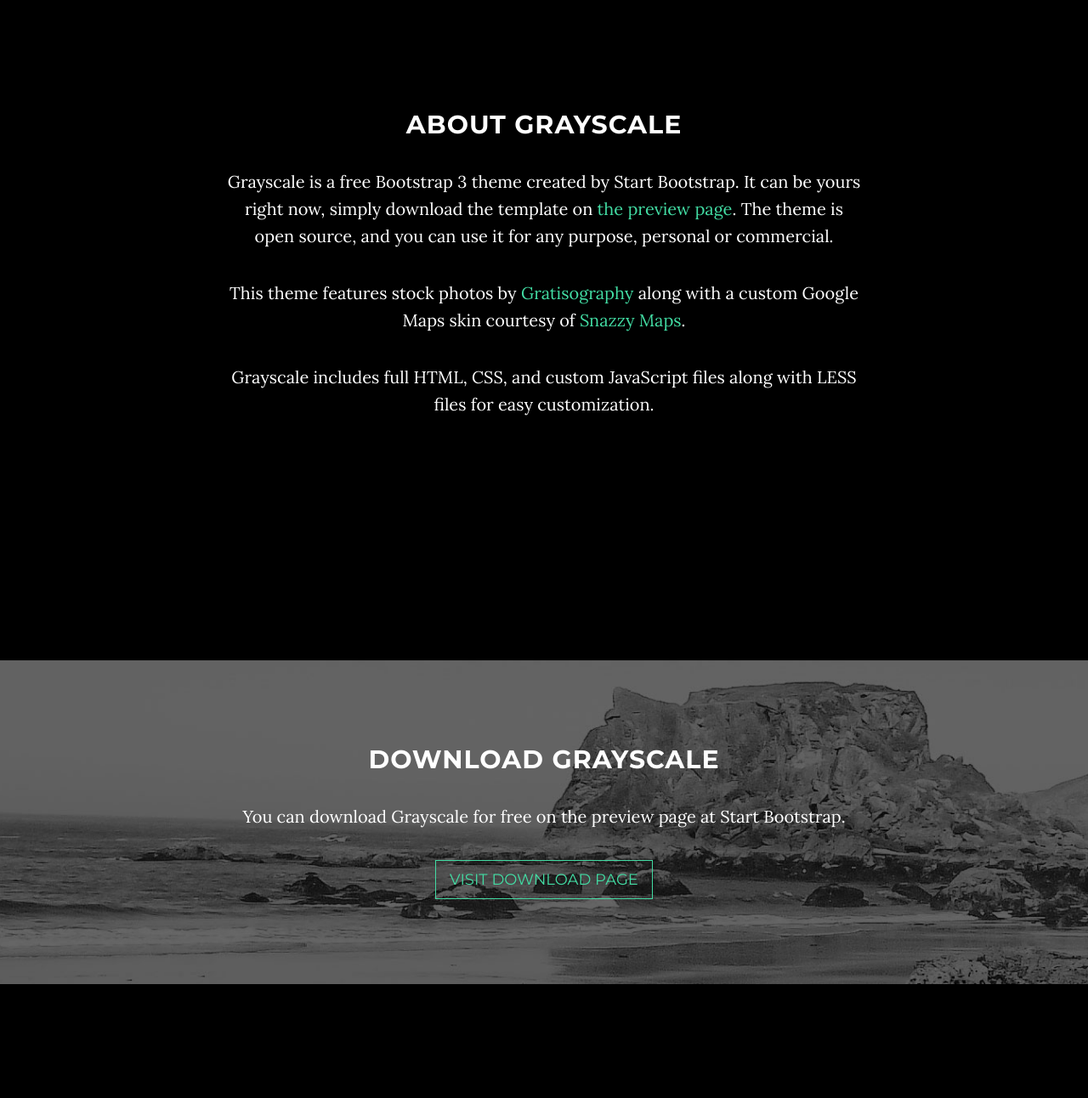
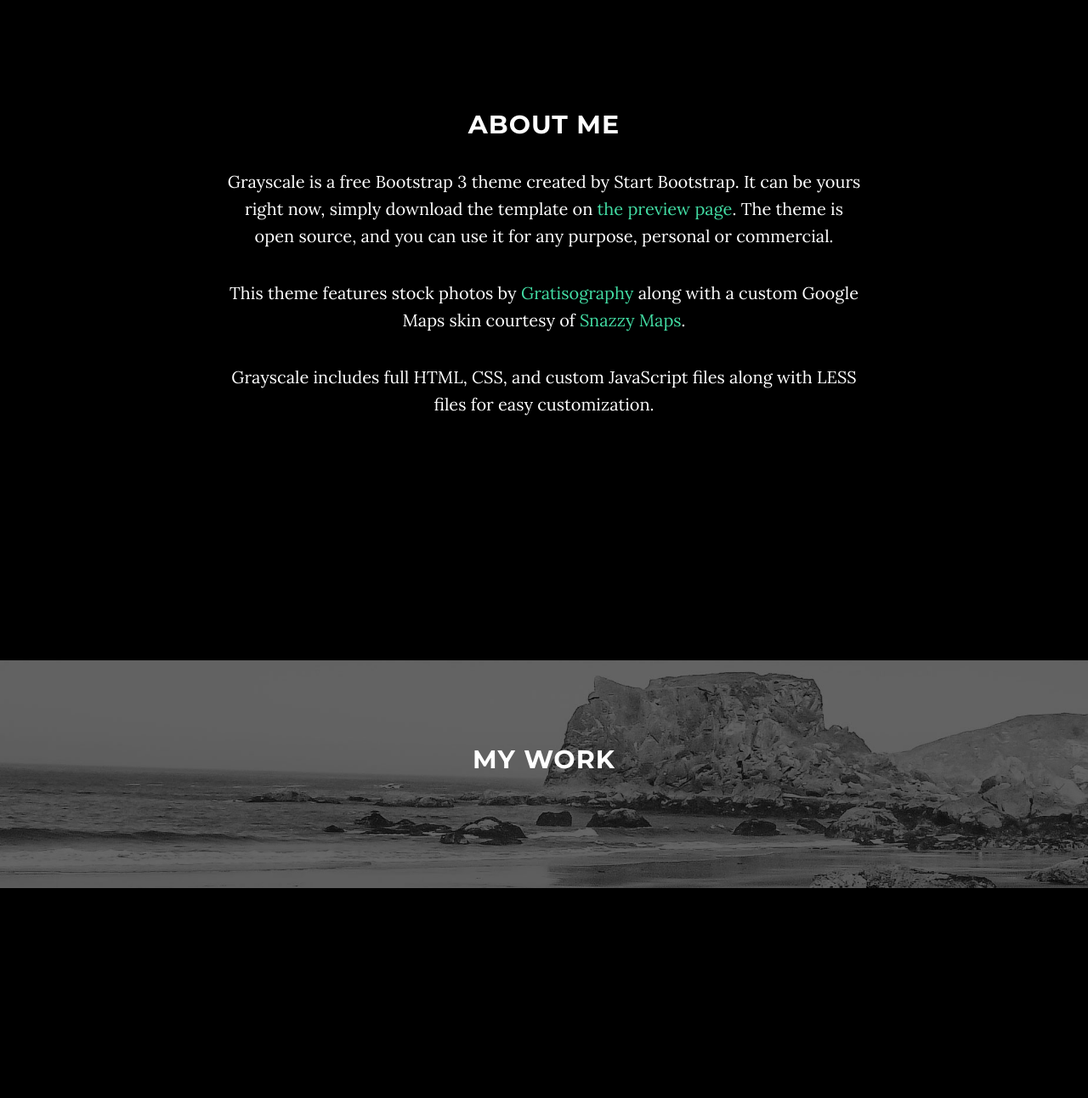
Before and after one commit to Ryanp34/Ryanp34.github.io, a website: page index.html in a window 1280 px wide. Shown: the part 920-2212 px from the top of the page at 85% size. Drawn offline with nearby package versions, Linux system fonts and the light colour scheme; some packages are replaced by stand-ins of ours.

Commit message:
cont. changes

```diff
--- a/index.html
+++ b/index.html
@@ -9,7 +9,7 @@
     <meta name="description" content="">
     <meta name="author" content="">
 
-    <title>Ryan</title>
+    <title>Ryan's Portfolio</title>
 
     <!-- Bootstrap Core CSS -->
     <link href="vendor/bootstrap/css/bootstrap.min.css" rel="stylesheet">
@@ -56,7 +56,7 @@
                         <a class="page-scroll" href="#about">About</a>
                     </li>
                     <li>
-                        <a class="page-scroll" href="#download">Download</a>
+                        <a class="page-scroll" href="#work">Work</a>
                     </li>
                     <li>
                         <a class="page-scroll" href="#contact">Contact</a>
@@ -90,7 +90,7 @@
     <section id="about" class="container content-section text-center">
         <div class="row">
             <div class="col-lg-8 col-lg-offset-2">
-                <h2>About Grayscale</h2>
+                <h2>About Me</h2>
                 <p>Grayscale is a free Bootstrap 3 theme created by Start Bootstrap. It can be yours right now, simply download the template on <a href="http://startbootstrap.com/template-overviews/grayscale/">the preview page</a>. The theme is open source, and you can use it for any purpose, personal or commercial.</p>
                 <p>This theme features stock photos by <a href="http://gratisography.com/">Gratisography</a> along with a custom Google Maps skin courtesy of <a href="http://snazzymaps.com/">Snazzy Maps</a>.</p>
                 <p>Grayscale includes full HTML, CSS, and custom JavaScript files along with LESS files for easy customization.</p>
@@ -99,13 +99,13 @@
     </section>
 
     <!-- Download Section -->
-    <section id="download" class="content-section text-center">
+    <section id="work" class="content-section text-center">
         <div class="download-section">
             <div class="container">
                 <div class="col-lg-8 col-lg-offset-2">
-                    <h2>Download Grayscale</h2>
-                    <p>You can download Grayscale for free on the preview page at Start Bootstrap.</p>
-                    <a href="http://startbootstrap.com/template-overviews/grayscale/" class="btn btn-default btn-lg">Visit Download Page</a>
+                    <h2>My Work</h2>
+                    <p></p>
+
                 </div>
             </div>
         </div>
```
